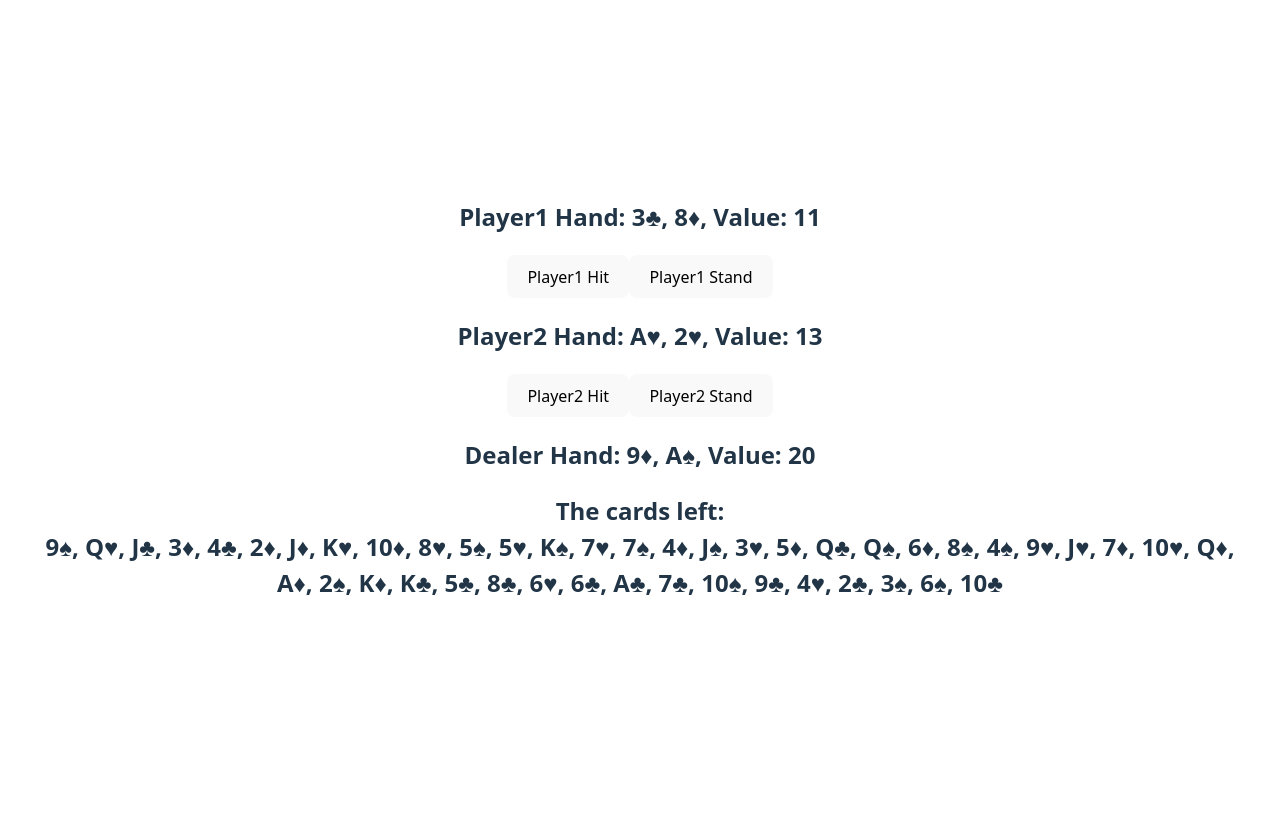
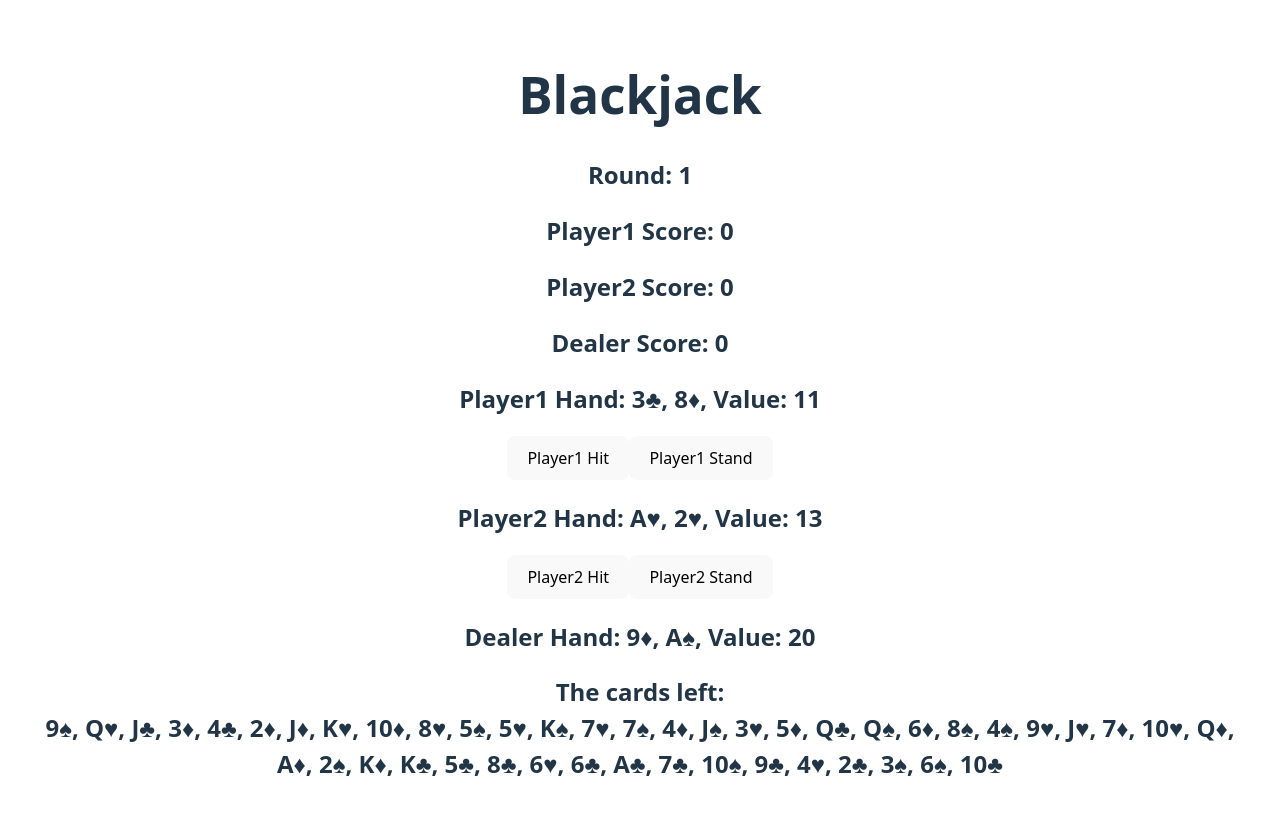
Before and after one commit to ilkeruluseri/blackjack-react, a React (Vite) app: page / in a window 1280 px wide. Shown: the top 814 px of the page. Built offline with nearby package versions, Linux system fonts and the light colour scheme.

Commit message:
score counters

```diff
--- a/src/App.jsx
+++ b/src/App.jsx
@@ -37,6 +37,17 @@ function App() {
 
   return (
     <>
+      <div>
+      <h1>Blackjack</h1>
+      <h2>Round: {game.round}</h2>
+      </div>
+
+      <div>
+        <h2>Player1 Score: {game.player1Score}</h2>
+        <h2>Player2 Score: {game.player2Score}</h2>
+        <h2>Dealer Score: {game.dealerScore}</h2>
+      </div>
+
       <div>
         <h2>Player1 Hand: {game.player1Hand.map(card => card.toString()).join(', ')},
            Value: { game.calculateHandValue(game.player1Hand) }
```
